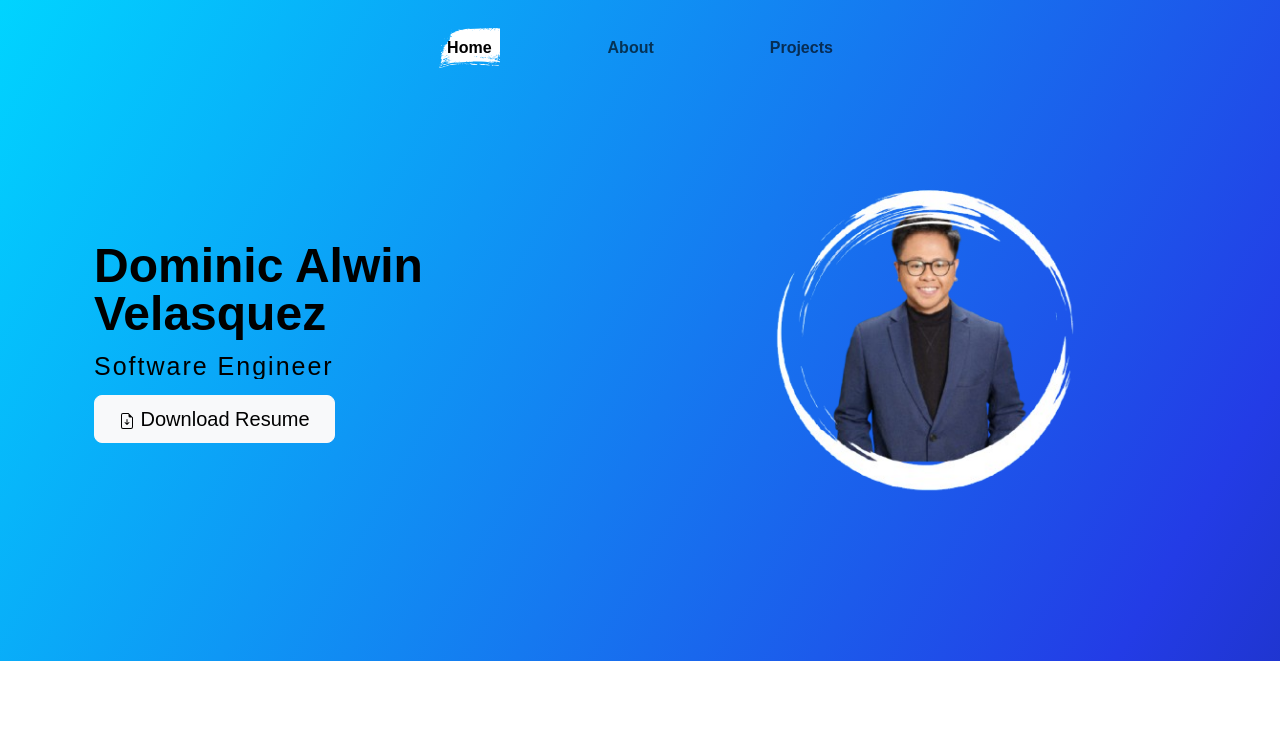
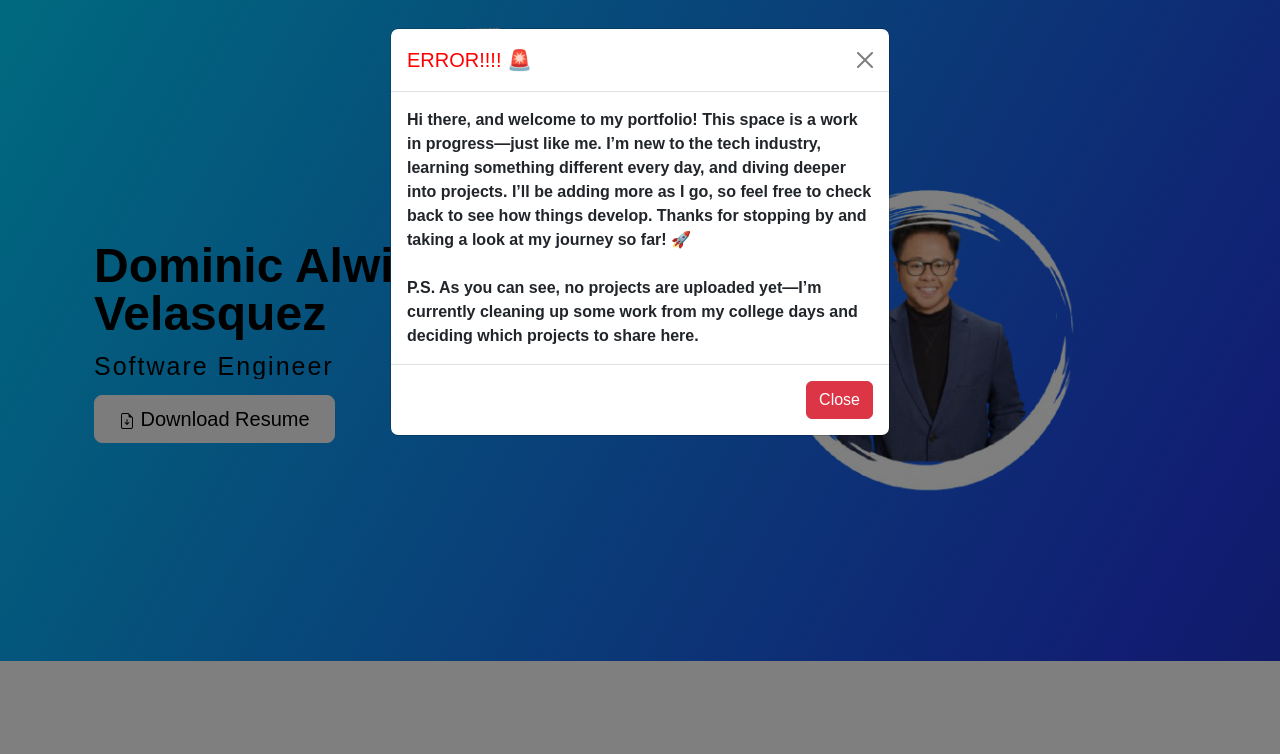
Before and after one commit to Domskiv/Professional_Portfolio, a plain HTML site: page index.html in a window 1280 px wide. Shown: the top 754 px of the page. Drawn offline with nearby package versions, Linux system fonts and the light colour scheme; a web font is replaced by a local one.

Commit message:
added a modal

```diff
--- a/index.html
+++ b/index.html
@@ -25,6 +25,50 @@
   </head>
   <body>
     <div class="background">
+      <div
+        class="modal fade"
+        id="welcomeModal"
+        tabindex="-1"
+        aria-labelledby="exampleModalLabel"
+        aria-hidden="true"
+      >
+        <div class="modal-dialog">
+          <div class="modal-content">
+            <div class="modal-header">
+              <h5 class="modal-title error" id="exampleModalLabel">
+                ERROR!!!! &#x1F6A8;
+              </h5>
+              <button
+                type="button"
+                class="btn-close"
+                data-bs-dismiss="modal"
+                aria-label="Close"
+              ></button>
+            </div>
+            <div class="modal-body">
+              Hi there, and welcome to my portfolio! This space is a work in
+              progress—just like me. I’m new to the tech industry, learning
+              something different every day, and diving deeper into projects.
+              I’ll be adding more as I go, so feel free to check back to see how
+              things develop. Thanks for stopping by and taking a look at my
+              journey so far! &#128640; <br />
+              <br />P.S. As you can see, no projects are uploaded yet—I’m
+              currently cleaning up some work from my college days and deciding
+              which projects to share here.
+            </div>
+            <div class="modal-footer">
+              <button
+                type="button"
+                class="btn btn-danger"
+                data-bs-dismiss="modal"
+              >
+                Close
+              </button>
+            </div>
+          </div>
+        </div>
+      </div>
+
       <nav
         class="navbar navbar-expand-lg bg-body-primary rounded"
         aria-label="Twelfth navbar example"
@@ -48,12 +92,12 @@
           >
             <ul class="navbar-nav">
               <li class="nav-item">
-                <a class="nav-link active" aria-current="page" href="#"
+                <a class="nav-link active" aria-current="page" href="#home"
                   ><span>Home</span></a
                 >
               </li>
               <li class="nav-item">
-                <a class="nav-link" href="#"><span>About</span></a>
+                <a class="nav-link" href="#about"><span>About</span></a>
               </li>
               <li class="nav-item">
                 <a class="nav-link" href="#"><span>Projects</span></a>
@@ -62,7 +106,7 @@
           </div>
         </div>
       </nav>
-      <section id="Home">
+      <section id="home">
         <div class="container col-xxl-8 px-4">
           <div class="row flex-lg-row-reverse align-items-center g-5 pt-5">
             <div class="col-10 col-sm-8 col-lg-6">
@@ -273,6 +317,14 @@
         link.click();
         document.body.removeChild(link);
       }
+
+      document.addEventListener("DOMContentLoaded", function () {
+        // Trigger the modal on page load
+        var myModal = new bootstrap.Modal(
+          document.getElementById("welcomeModal")
+        );
+        myModal.show();
+      });
     </script>
   </body>
 </html>
--- a/style.css
+++ b/style.css
@@ -3,6 +3,7 @@
   margin: 0;
   font-family: "Aldrich", sans-serif;
   font-weight: bold;
+  scroll-behavior: smooth;
 }
 
 .background {
@@ -87,3 +88,7 @@ z-index: 1;
   border-radius: 50%;
   height: 200px;
 }
+
+.error{
+  color: red;
+}
```
